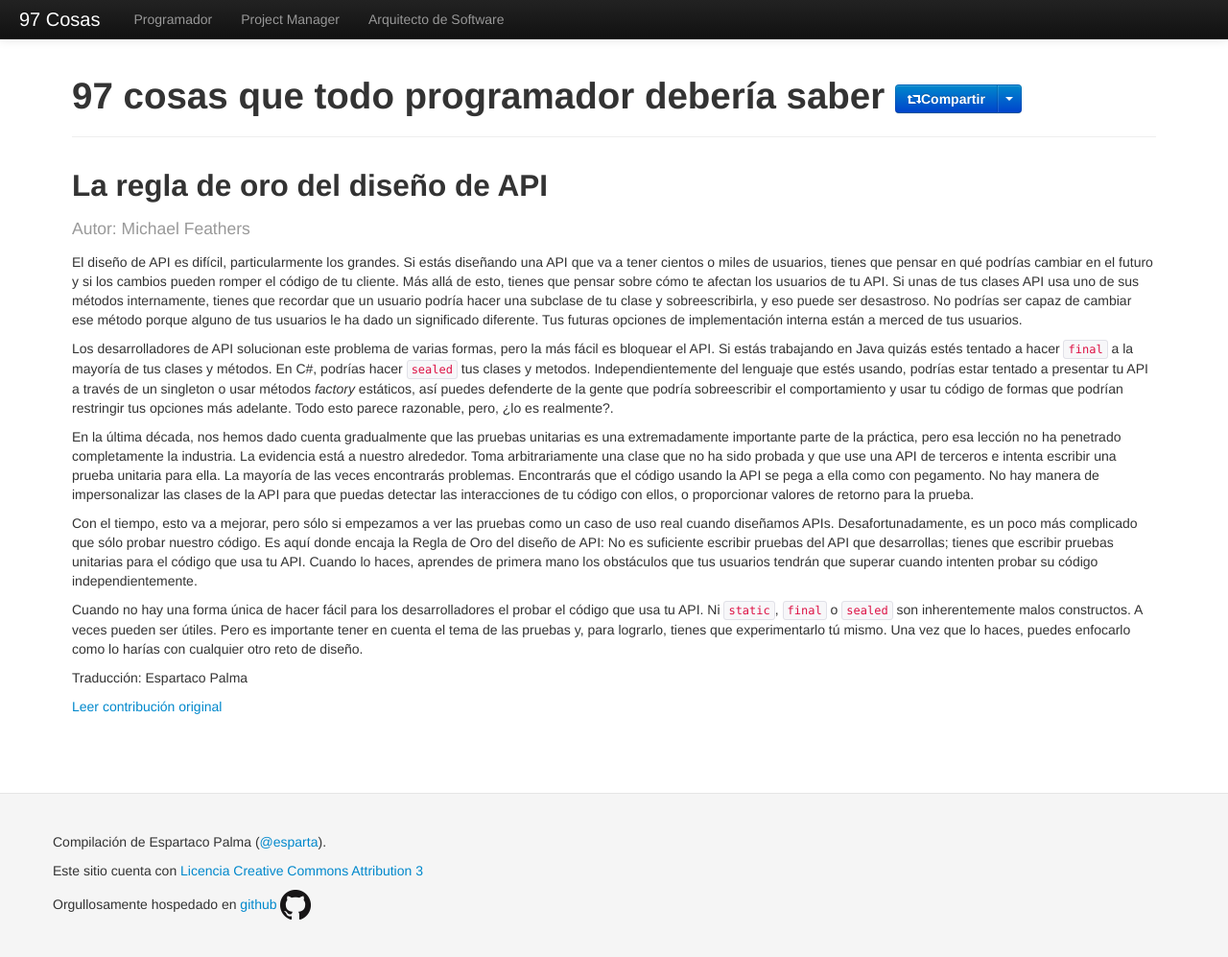
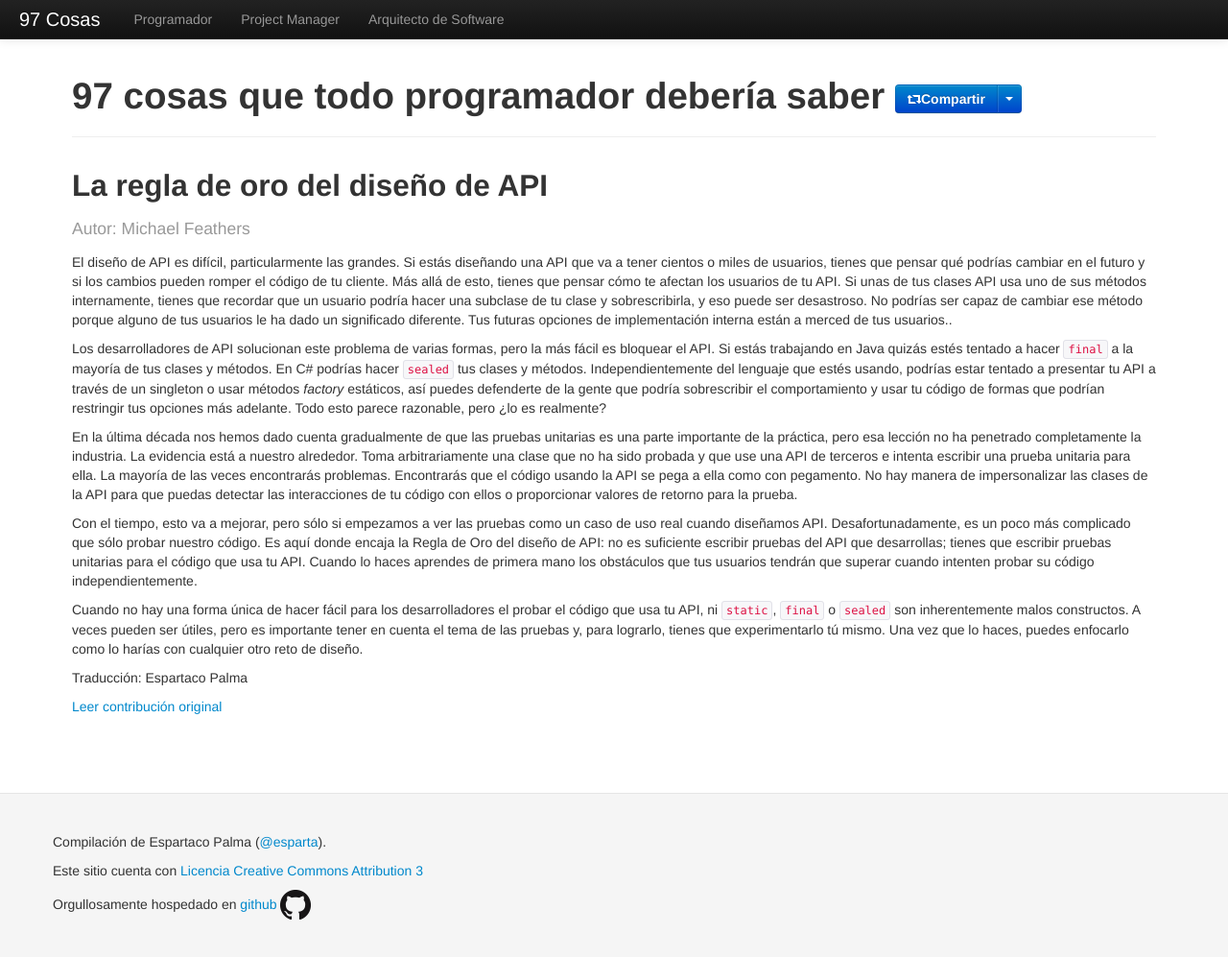
Before and after one commit to esparta/97cosas, a Jekyll site: the page built from programador/regla-oro-api.md, in a window 1280 px wide and 999 px high. Shown: the whole window at 96% size. Built offline with Jekyll 4.4.1, drawn with Linux system fonts in a browser that asks for light colours; comment, search, counter and statistics services are not loaded.

Commit message:
Spelling corrections on regla-oro-api

```diff
--- a/programador/regla-oro-api.md
+++ b/programador/regla-oro-api.md
@@ -7,50 +7,50 @@ translator: Espartaco Palma
 original: http://programmer.97things.oreilly.com/wiki/index.php/The_Golden_Rule_of_API_Design
 ---
 
-El diseño de API es difícil, particularmente los grandes. Si estás
+El diseño de API es difícil, particularmente las grandes. Si estás
 diseñando una API que va a tener cientos o miles de usuarios, tienes que
-pensar en qué podrías cambiar en el futuro y si los cambios pueden
-romper el código de tu cliente. Más allá de esto, tienes que pensar
-sobre cómo te afectan los usuarios de tu API. Si unas de tus clases API
-usa uno de sus métodos internamente, tienes que recordar que un usuario
-podría hacer una subclase de tu clase y sobreescribirla, y eso puede ser
-desastroso. No podrías ser capaz de cambiar ese método porque alguno de
-tus usuarios le ha dado un significado diferente. Tus futuras opciones
-de implementación interna están a merced de tus usuarios.
+pensar qué podrías cambiar en el futuro y si los cambios pueden romper
+el código de tu cliente. Más allá de esto, tienes que pensar cómo te
+afectan los usuarios de tu API. Si unas de tus clases API usa uno de sus
+métodos internamente, tienes que recordar que un usuario podría hacer
+una subclase de tu clase y sobrescribirla, y eso puede ser desastroso.
+No podrías ser capaz de cambiar ese método porque alguno de tus usuarios
+le ha dado un significado diferente. Tus futuras opciones de
+implementación interna están a merced de tus usuarios..
 
 Los desarrolladores de API solucionan este problema de varias formas,
 pero la más fácil es bloquear el API. Si estás trabajando en Java quizás
 estés tentado a hacer `final` a la mayoría de tus clases y métodos. En
-C#, podrías hacer `sealed` tus clases y metodos. Independientemente del
+C# podrías hacer `sealed` tus clases y métodos. Independientemente del
 lenguaje que estés usando, podrías estar tentado a presentar tu API a
 través de un singleton o usar métodos _factory_ estáticos, así puedes
-defenderte de la gente que podría sobreescribir el comportamiento y usar
+defenderte de la gente que podría sobrescribir el comportamiento y usar
 tu código de formas que podrían restringir tus opciones más adelante.
-Todo esto parece razonable, pero, ¿lo es realmente?.
+Todo esto parece razonable, pero ¿lo es realmente?
 
-En la última década, nos hemos dado cuenta gradualmente que las pruebas
-unitarias es una extremadamente importante parte de la práctica, pero
-esa lección no ha penetrado completamente la industria. La evidencia
-está a nuestro alrededor. Toma arbitrariamente una clase que no ha sido
-probada y que use una API de terceros e intenta escribir una prueba
-unitaria para ella. La mayoría de las veces encontrarás problemas.
-Encontrarás que el código usando la API se pega a ella como con
-pegamento. No hay manera de impersonalizar las clases de la API para que
-puedas detectar las interacciones de tu código con ellos, o proporcionar
-valores de retorno para la prueba.
+En la última década nos hemos dado cuenta gradualmente de que las
+pruebas unitarias es una parte importante de la práctica, pero esa
+lección no ha penetrado completamente la industria. La evidencia está a
+nuestro alrededor. Toma arbitrariamente una clase que no ha sido probada
+y que use una API de terceros e intenta escribir una prueba unitaria
+para ella. La mayoría de las veces encontrarás problemas. Encontrarás
+que el código usando la API se pega a ella como con pegamento. No hay
+manera de impersonalizar las clases de la API para que puedas detectar
+las interacciones de tu código con ellos o proporcionar valores de
+retorno para la prueba.
 
 Con el tiempo, esto va a mejorar, pero sólo si empezamos a ver las
-pruebas como un caso de uso real cuando diseñamos APIs.
+pruebas como un caso de uso real cuando diseñamos API.
 Desafortunadamente, es un poco más complicado que sólo probar nuestro
-código. Es aquí donde encaja la Regla de Oro del diseño de API: No es
+código. Es aquí donde encaja la Regla de Oro del diseño de API: no es
 suficiente escribir pruebas del API que desarrollas; tienes que escribir
-pruebas unitarias para el código que usa tu API. Cuando lo haces,
+pruebas unitarias para el código que usa tu API. Cuando lo haces
 aprendes de primera mano los obstáculos que tus usuarios tendrán que
 superar cuando intenten probar su código independientemente.
 
 Cuando no hay una forma única de hacer fácil para los desarrolladores el
-probar el código que usa tu API. Ni `static`, `final` o `sealed` son
-inherentemente malos constructos. A veces pueden ser útiles. Pero es
+probar el código que usa tu API, ni `static`, `final` o `sealed` son
+inherentemente malos constructos. A veces pueden ser útiles, pero es
 importante tener en cuenta el tema de las pruebas y, para lograrlo,
 tienes que experimentarlo tú mismo. Una vez que lo haces, puedes
 enfocarlo como lo harías con cualquier otro reto de diseño.
```
